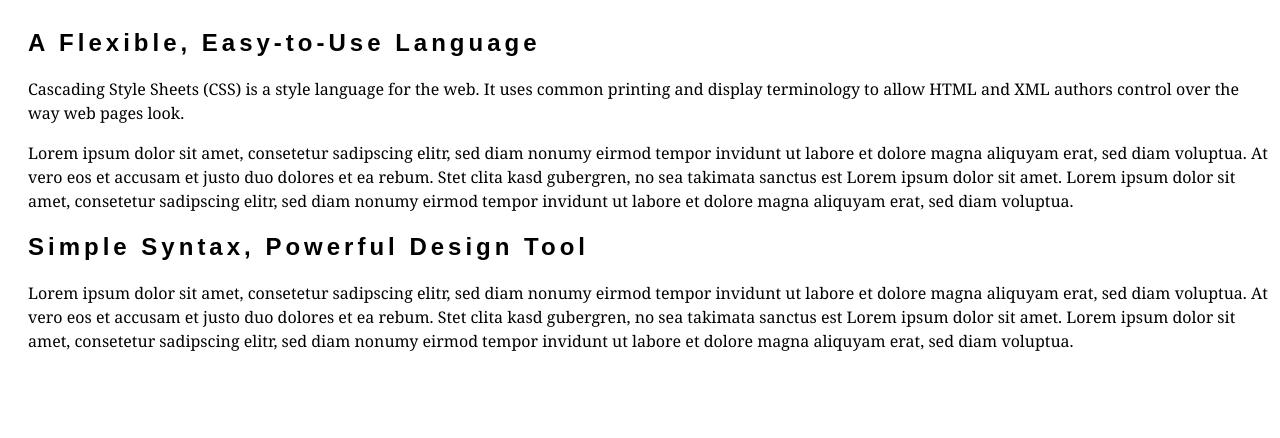
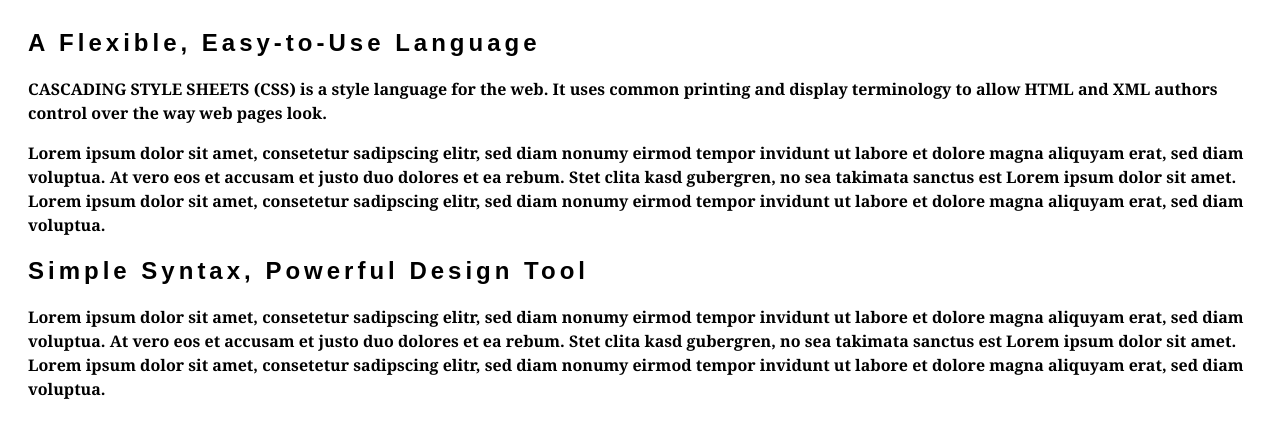
Before and after one commit to DensilK/Hello-World, a plain HTML site: page typography.html in a window 1280 px wide. Shown: the part 100-538 px from the top of the page. Drawn offline with Linux system fonts and the light colour scheme.

Commit message:
typography.html

```diff
--- a/typography.html
+++ b/typography.html
@@ -33,6 +33,10 @@ font-family: georgia, serif;
 line-height: 1.5em;
 
 margin-left: 20px;
+      .caps {
+
+text-transform: uppercase;}
+      font-weight: bold;
 
 }
     </style>
@@ -45,7 +49,7 @@ margin-left: 20px;
 
 <h2>A Flexible, Easy-to-Use Language</h2>
 
-<p class="copy">Cascading Style Sheets (CSS) is a style language for the web. It uses common printing and display terminology to allow HTML and XML authors control over the way web pages look.</p>
+<p class="copy"><span class="caps">Cascading Style Sheets (CSS)</span> is a style language for the web. It uses common printing and display terminology to allow HTML and XML authors control over the way web pages look.</p>
 
 <p class="copy">Lorem ipsum dolor sit amet, consetetur sadipscing elitr, sed diam nonumy eirmod tempor invidunt ut labore et dolore magna aliquyam erat, sed diam voluptua. At vero eos et accusam et justo duo dolores et ea rebum. Stet clita kasd gubergren, no sea takimata sanctus est Lorem ipsum dolor sit amet. Lorem ipsum dolor sit amet, consetetur sadipscing elitr, sed diam nonumy eirmod tempor invidunt ut labore et dolore magna aliquyam erat, sed diam voluptua.</p>
 
```
